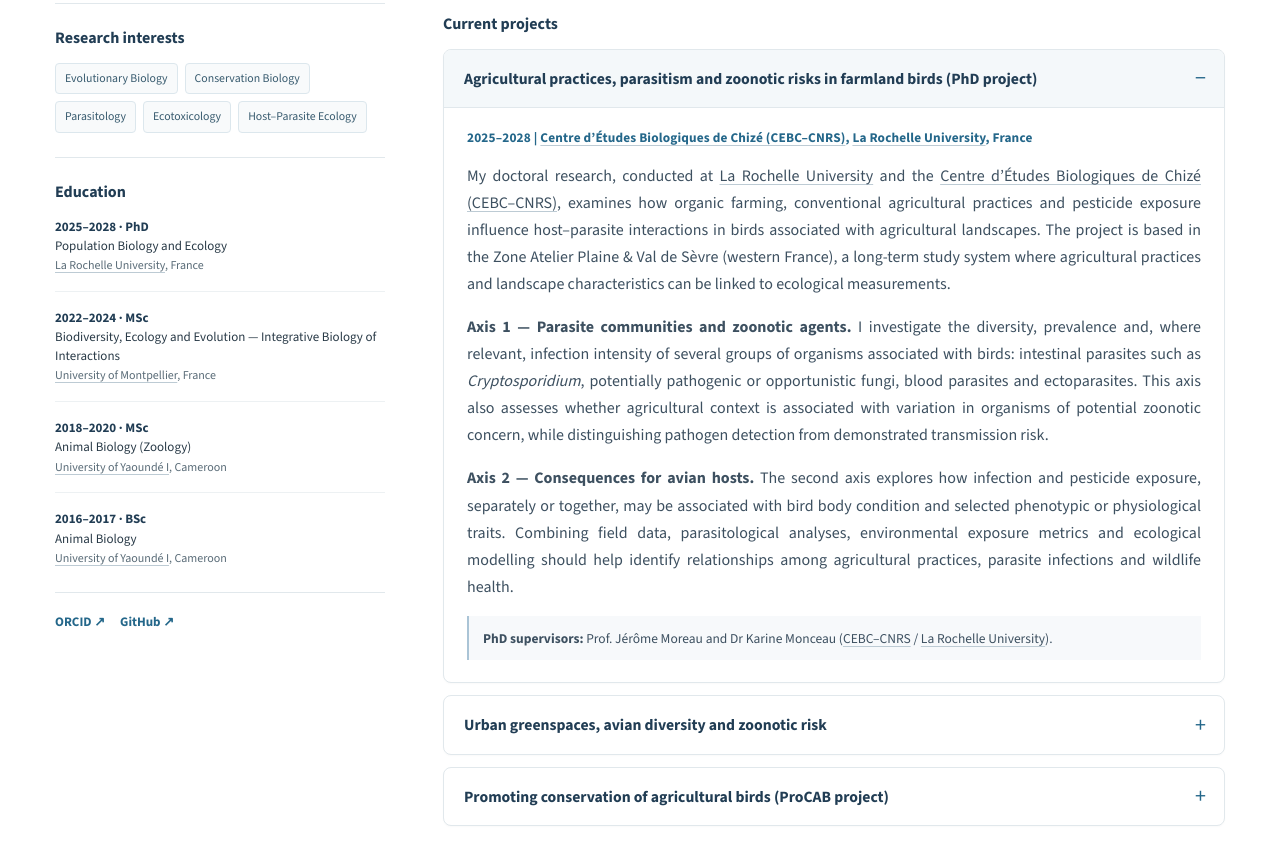
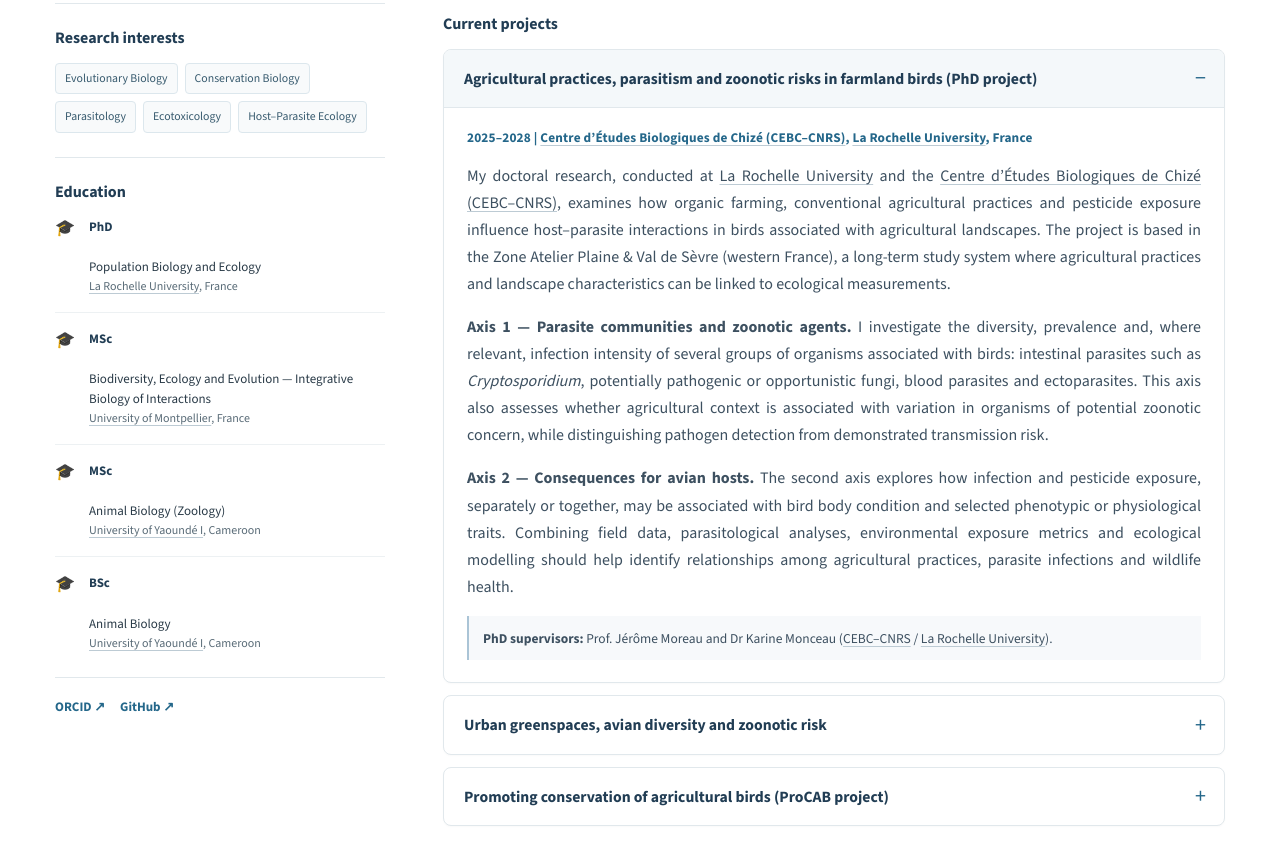
Before and after one commit to Christian-N-Tchana/Christian-N-Tchana.github.io, a plain HTML site: page index.html in a window 1280 px wide. Shown: the part 489-1339 px from the top of the page. Drawn offline with nearby package versions, Linux system fonts and the light colour scheme.

Commit message:
Add files via upload

```diff
--- a/index.html
+++ b/index.html
@@ -9,10 +9,10 @@
 <h1>Christian N. Tchana</h1><p class="role">PhD Researcher in Population Biology and Ecology</p><p class="affiliation"><span><a href="https://www.univ-larochelle.fr/" rel="noopener noreferrer" target="_blank">La Rochelle University</a></span><span><a href="https://www.cebc.cnrs.fr/" rel="noopener noreferrer" target="_blank">Centre d’Études Biologiques de Chizé (CEBC–CNRS)</a></span><span>France</span></p>
 <div class="aside-section"><h2>Research interests</h2><div class="keywords"><span>Evolutionary Biology</span><span>Conservation Biology</span><span>Parasitology</span><span>Ecotoxicology</span><span>Host–Parasite Ecology</span></div></div>
 <div class="aside-section"><h2>Education</h2><ol class="education">
-<li><strong>2025–2028 · PhD</strong><br/>Population Biology and Ecology<br/><small><a href="https://www.univ-larochelle.fr/" rel="noopener noreferrer" target="_blank">La Rochelle University</a>, France</small></li>
-<li><strong>2022–2024 · MSc</strong><br/>Biodiversity, Ecology and Evolution — Integrative Biology of Interactions<br/><small><a href="https://www.umontpellier.fr/en/" rel="noopener noreferrer" target="_blank">University of Montpellier</a>, France</small></li>
-<li><strong>2018–2020 · MSc</strong><br/>Animal Biology (Zoology)<br/><small><a href="https://uy1.uninet.cm/" rel="noopener noreferrer" target="_blank">University of Yaoundé I</a>, Cameroon</small></li>
-<li><strong>2016–2017 · BSc</strong><br/>Animal Biology<br/><small><a href="https://uy1.uninet.cm/" rel="noopener noreferrer" target="_blank">University of Yaoundé I</a>, Cameroon</small></li></ol></div>
+<li><span class="edu-icon" aria-hidden="true">🎓</span><div><strong>PhD</strong><br/>Population Biology and Ecology<br/><small><a href="https://www.univ-larochelle.fr/" rel="noopener noreferrer" target="_blank">La Rochelle University</a>, France</small></div></li>
+<li><span class="edu-icon" aria-hidden="true">🎓</span><div><strong>MSc</strong><br/>Biodiversity, Ecology and Evolution — Integrative Biology of Interactions<br/><small><a href="https://www.umontpellier.fr/en/" rel="noopener noreferrer" target="_blank">University of Montpellier</a>, France</small></div></li>
+<li><span class="edu-icon" aria-hidden="true">🎓</span><div><strong>MSc</strong><br/>Animal Biology (Zoology)<br/><small><a href="https://uy1.uninet.cm/" rel="noopener noreferrer" target="_blank">University of Yaoundé I</a>, Cameroon</small></div></li>
+<li><span class="edu-icon" aria-hidden="true">🎓</span><div><strong>BSc</strong><br/>Animal Biology<br/><small><a href="https://uy1.uninet.cm/" rel="noopener noreferrer" target="_blank">University of Yaoundé I</a>, Cameroon</small></div></li></ol></div>
 <div class="profile-links"><a href="https://orcid.org/0009-0006-7084-1261" rel="noopener noreferrer" target="_blank">ORCID ↗</a><a href="https://github.com/Christian-N-Tchana" rel="noopener noreferrer" target="_blank">GitHub ↗</a></div>
 </aside><main>
 <section id="about"><h2>About me</h2>
--- a/style.css
+++ b/style.css
@@ -136,3 +136,9 @@ main p, .project-content p, #about p, .student p {
 
 /* Students have no portrait frames. */
 .student-photo-placeholder{display:none !important}
+
+
+/* Education with academic cap icons */
+.education li{display:grid;grid-template-columns:24px minmax(0,1fr);gap:10px;align-items:start}
+.edu-icon{display:inline-block;font-size:16px;line-height:1.2;transform:translateY(1px)}
+.education strong{display:block;margin-bottom:2px}
```
